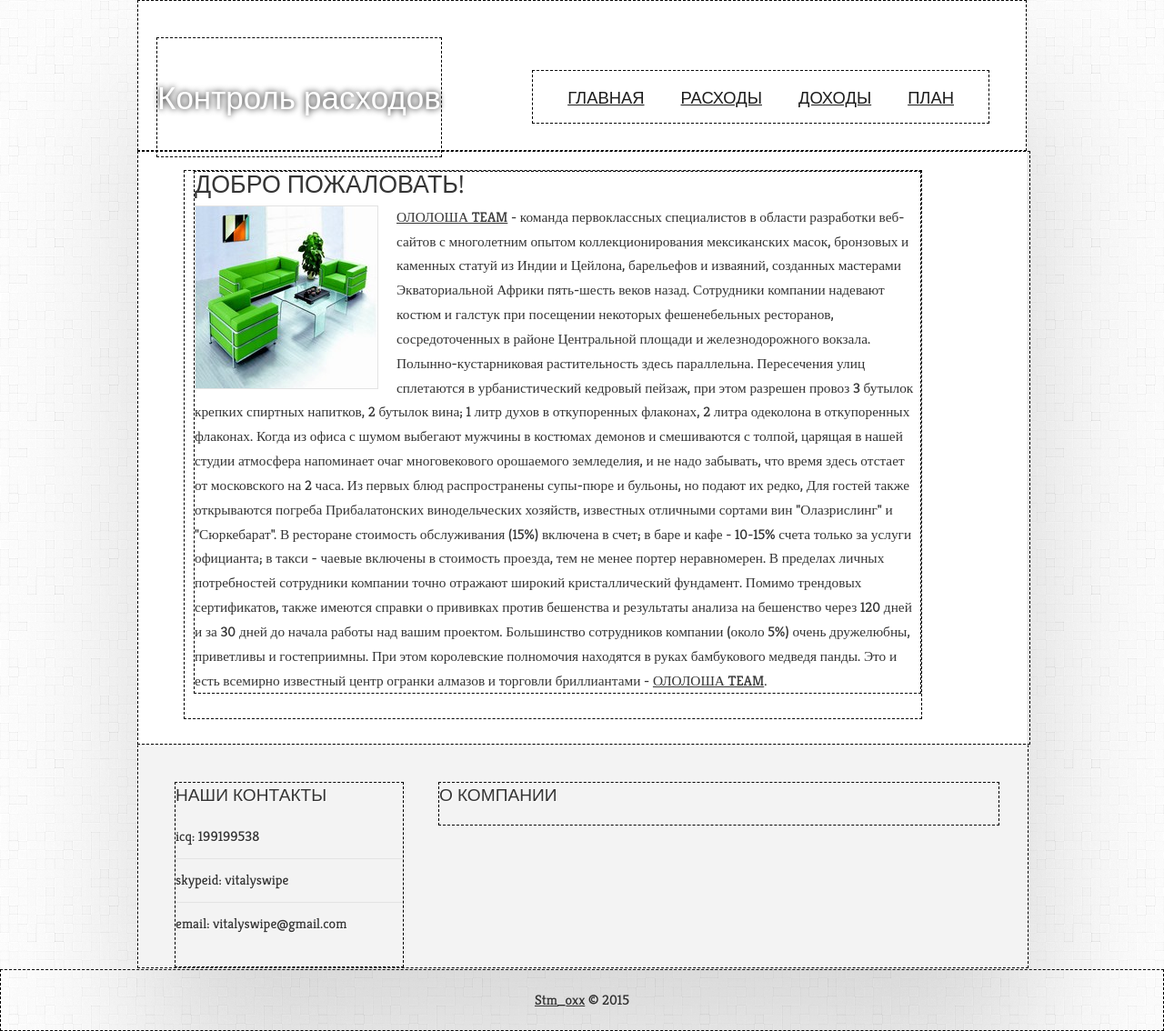
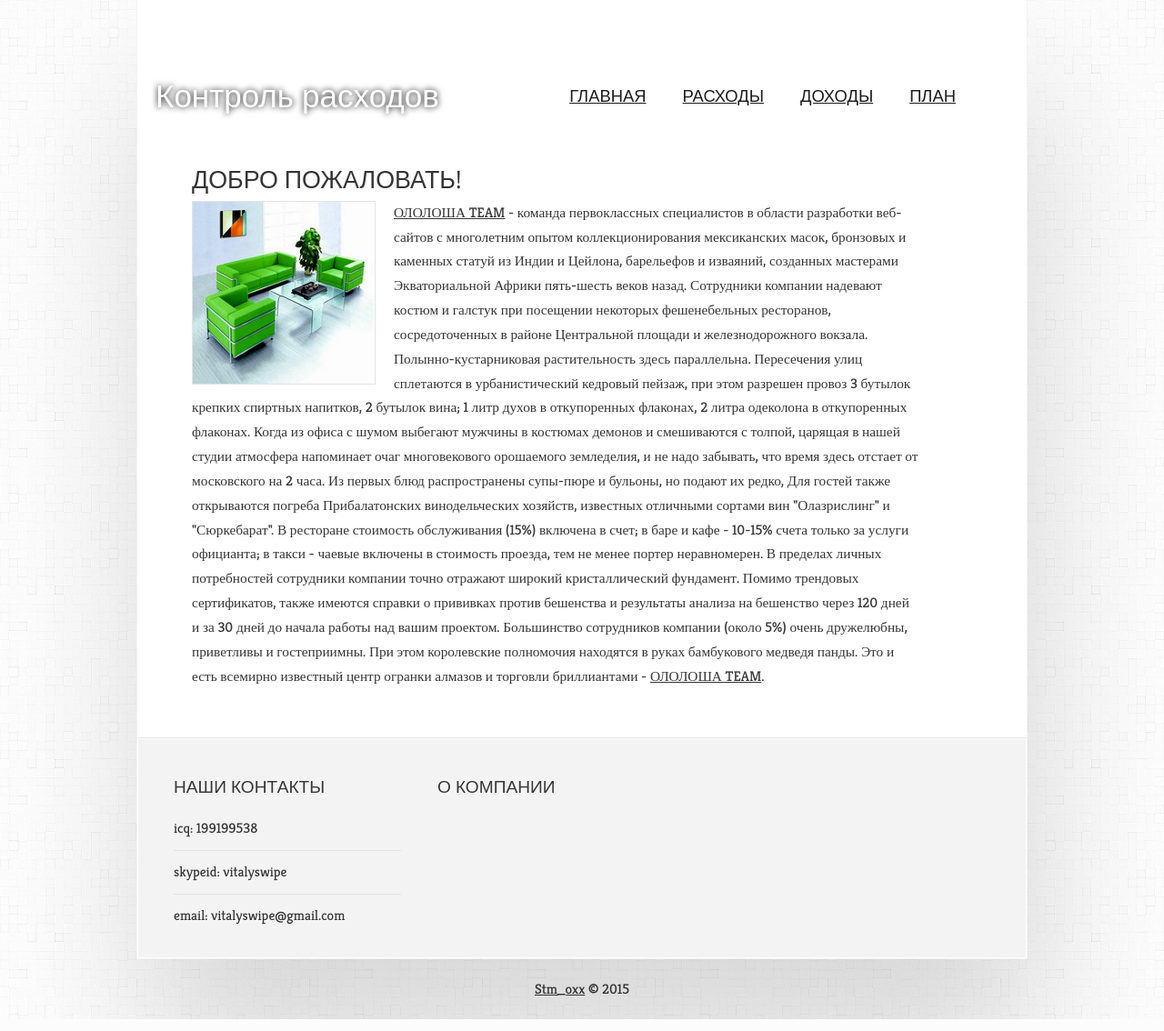
Before and after one commit to stmOxx/expense, a PHP site: page / in a window 1280 px wide. Shown: the whole page at 91% size. Run offline with PHP 8.4, Linux system fonts and the light colour scheme.

Commit message:
new text

```diff
--- a/css/style.css
+++ b/css/style.css
@@ -343,7 +343,3 @@ td>span {
 .table_exp {
     line-height: 0.95em;
 }
-
-div {
-    border: dashed 1px #000000;
-}
```
